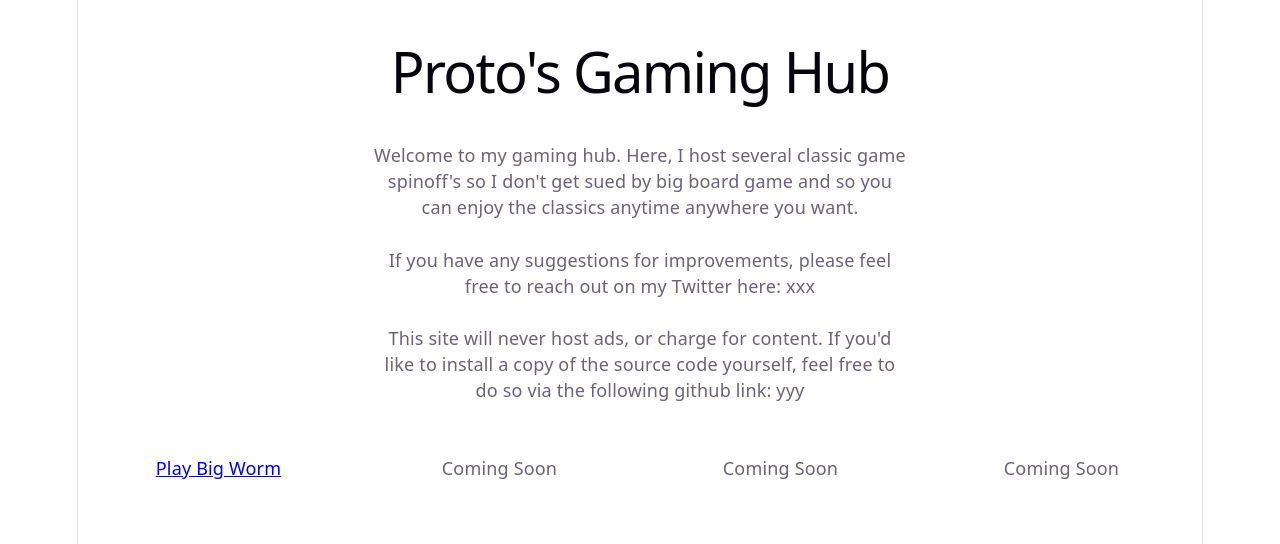
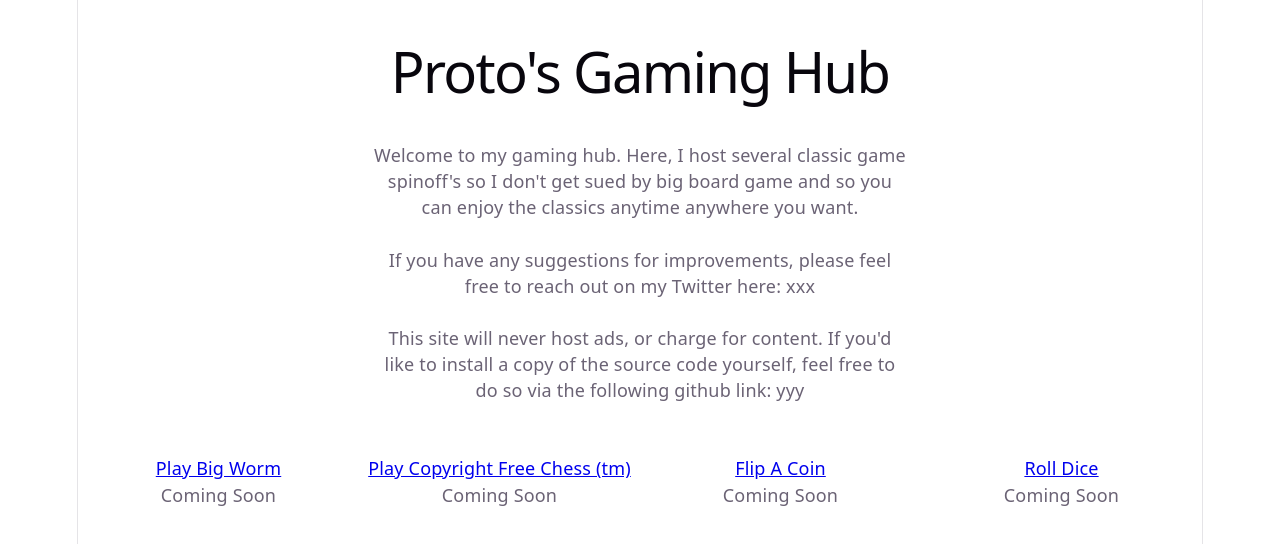
Before and after one commit to protoozone/Proto-GHUB, a React (Vite) app in the folder games-site/: page / in a window 1280 px wide. Shown: the top 544 px of the page. Built offline with nearby package versions, Linux system fonts and the light colour scheme.

Commit message:
Forgot to include the Home changes including the flip a coin link

```diff
--- a/games-site/src/pages/Home.jsx
+++ b/games-site/src/pages/Home.jsx
@@ -36,6 +36,13 @@ export default function Home() {
 
         <div class="row">
         <div class="column"><Link to="/games/Big_Worm">Play Big Worm</Link></div>
+        <div class="column"><Link to="/games/Copyright_Free_Chess_TM">Play Copyright Free Chess (tm)</Link></div>
+        <div class="column"><Link to="/games/Flip_A_Coin">Flip A Coin</Link></div>
+        <div class="column"><Link to="/games/Rolling_Dice">Roll Dice</Link></div>
+        </div>
+
+        <div class="row">
+        <div class="column">Coming Soon</div>
         <div class="column">Coming Soon</div>
         <div class="column">Coming Soon</div>
         <div class="column">Coming Soon</div>
```
